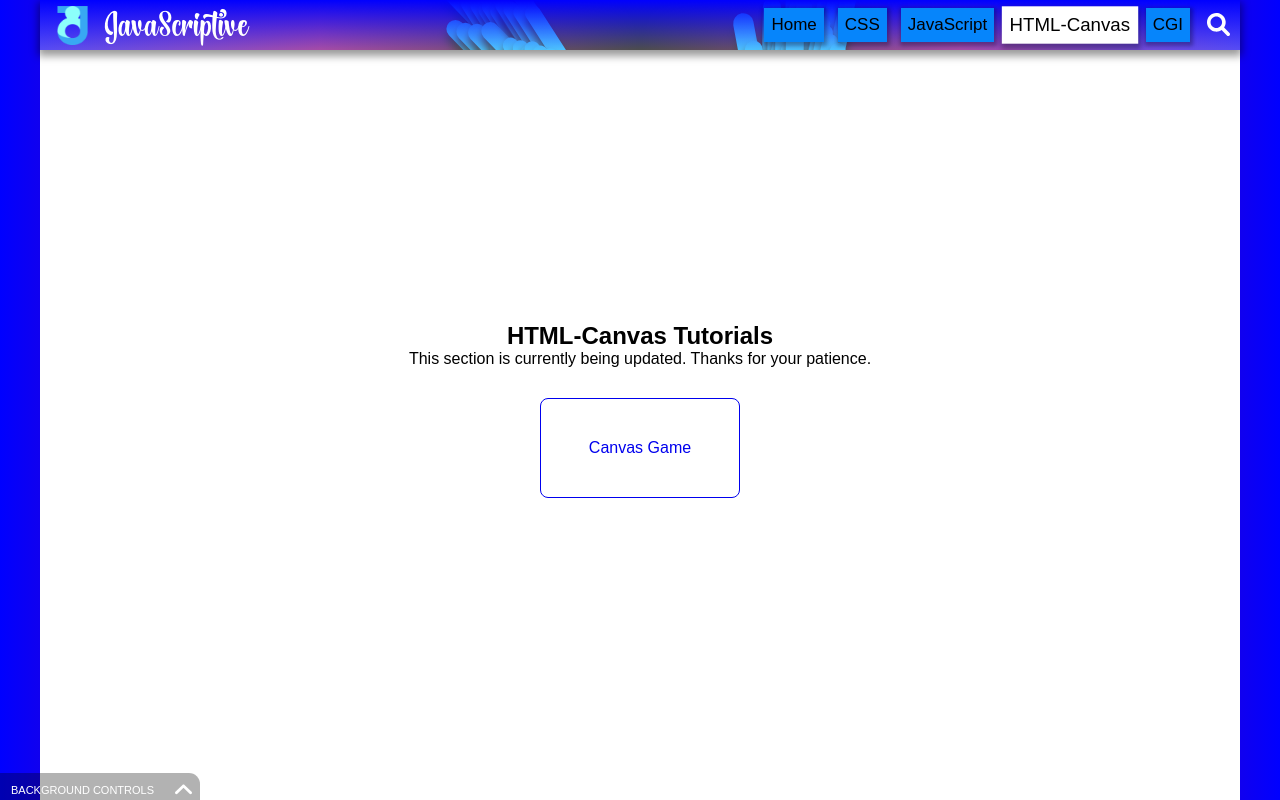
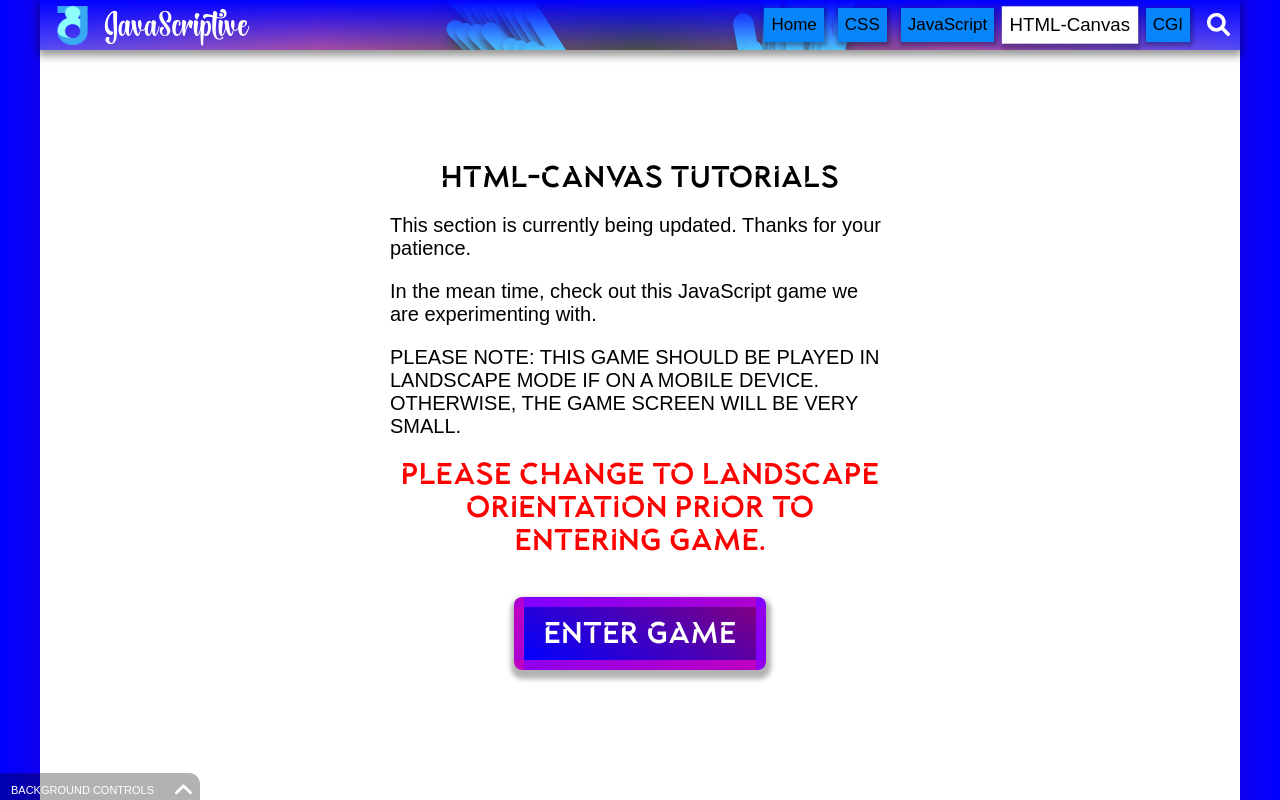
Before and after one commit to virtualepoch/web-engines-react, a React (Create React App) app: page /html-canvas in a window 1280 px wide. Built offline with nearby package versions, Linux system fonts and the light colour scheme.

Commit message:
more game edits

```diff
--- a/src/index.css
+++ b/src/index.css
@@ -22,6 +22,14 @@
   font-family: Sega;
   src: url(./fonts/SEGA.TTF);
 }
+@font-face {
+  font-family: Wonderland;
+  src: url(./fonts/Wonderland.ttf);
+}
+@font-face {
+  font-family: CallingFont;
+  src: url(./fonts/CallingFont.ttf);
+}
 @import url("https://fonts.googleapis.com/css2?family=Cormorant:wght@400&display=swap");
 * {
   margin: 0;
--- a/src/pages/canvas/Canvas.js
+++ b/src/pages/canvas/Canvas.js
@@ -4,10 +4,13 @@ import "./canvas-page.css";
 export default function Canvas() {
   return (
     <div className="canvas-page">
-      <h1>HTML-Canvas Tutorials</h1>
+      <h1>html-canvas tutorials</h1>
       <p>This section is currently being updated. Thanks for your patience.</p>
+      <p>In the mean time, check out this JavaScript game we are experimenting with.</p>
+      <p>PLEASE NOTE: THIS GAME SHOULD BE PLAYED IN LANDSCAPE MODE IF ON A MOBILE DEVICE. OTHERWISE, THE GAME SCREEN WILL BE VERY SMALL.</p>
+      <p className="mobile-landscape-alert">please change to landscape orientation prior to entering game.</p>
       <Link className="canvas-game-link" to={"/html-canvas/canvas-game"}>
-        Canvas Game
+        enter game
       </Link>
     </div>
   );
--- a/src/pages/canvas/CanvasGame.js
+++ b/src/pages/canvas/CanvasGame.js
@@ -127,7 +127,7 @@ export default function CanvasGame() {
         this.game = game;
         this.width = 120;
         this.height = 190;
-        this.x = 40;
+        this.x = 100;
         this.y = 200;
         this.frameX = 0;
         this.frameY = 0;
--- a/src/pages/canvas/canvas-page.css
+++ b/src/pages/canvas/canvas-page.css
@@ -1,5 +1,6 @@
 .canvas-page {
   height: calc(100vh - 50px);
+  padding: 50px 12px;
   display: flex;
   flex-direction: column;
   align-items: center;
@@ -7,15 +8,34 @@
   background: white;
   pointer-events: all;
 }
+.canvas-page p,
+.canvas-page h1,
 .canvas-game-link {
-  width: 200px;
-  height: 100px;
+  max-width: 500px;
+  padding: 10px 0;
+  font: 30px Blackpast;
+}
+.canvas-page p {
+  font: 20px sans-serif;
+}
+.canvas-page .mobile-landscape-alert {
+  color: red;
+  text-align: center;
+  font: 30px Blackpast;
+}
+.canvas-game-link {
+  width: fit-content;
+  height: fit-content;
+  padding: 10px 20px;
   margin: 30px auto;
   display: flex;
   align-items: center;
   justify-content: center;
-  border: 1px solid;
+  color: white;
+  border: 10px solid rgb(255, 0, 255, 0.5);
   border-radius: 8px;
+  box-shadow: 1px 5px 5px 4px rgb(0, 0, 0, 0.3);
+  background: linear-gradient(30deg, blue, purple);
 }
 .canvas-game-container {
   width: 100vw;
@@ -41,8 +61,7 @@
 #canvas-game {
   max-width: 100%;
   max-height: 100%;
-  /* box-sizing: border-box; */
-  border: 5px solid black;
+  border: 5px solid rgb(249, 12, 241, 0.3);
   position: absolute;
   top: 50%;
   left: 50%;
@@ -66,32 +85,25 @@
 #fireExplosion {
   display: none;
 }
-#up-btn {
-  width: 100px;
-  height: 100px;
+#up-btn,
+#down-btn,
+#fire-btn {
+  width: 80px;
+  height: 80px;
   position: fixed;
-  bottom: 100px;
   border: solid rgba(0, 0, 255, 0.5);
   border-radius: 50%;
-  background: url(../../icons/angle-up-trans-blue.svg) 50% / 60% no-repeat;
+  bottom: 0;
+}
+#up-btn {
+  bottom: 100px;
+  background: url(../../icons/angle-up-trans-blue.svg) 50% / 60% no-repeat, radial-gradient(circle at 60% 40%, white, blue 60%);
 }
 #down-btn {
-  width: 100px;
-  height: 100px;
-  position: fixed;
-  bottom: 0;
-  border: solid rgba(0, 0, 255, 0.5);
-  border-radius: 50%;
-  background: url(../../icons/angle-down-trans-blue.svg) 50% / 60% no-repeat;
+  background: url(../../icons/angle-down-trans-blue.svg) 50% / 60% no-repeat, radial-gradient(circle at 60% 40%, white, blue 60%);
 }
 #fire-btn {
-  width: 100px;
-  height: 100px;
-  position: fixed;
-  bottom: 0;
   right: 0;
   border: solid rgba(255, 0, 0, 0.5);
-  border-radius: 50%;
-  pointer-events: all;
-  background: url(../../icons/xmark-trans-red.svg) 50% / 60% no-repeat;
+  background: url(../../icons/xmark-trans-red.svg) 50% / 60% no-repeat, radial-gradient(circle at 40% 40%, white, red 60%);
 }
```
